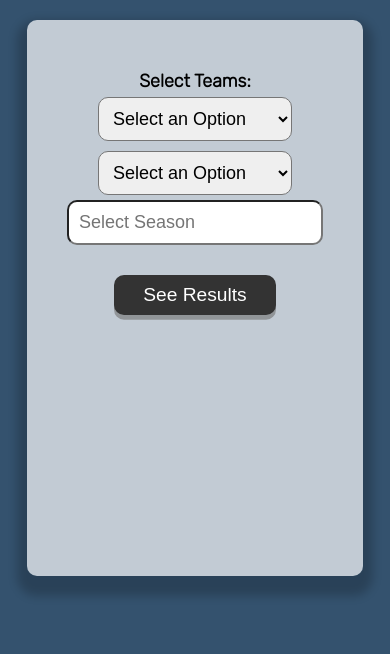
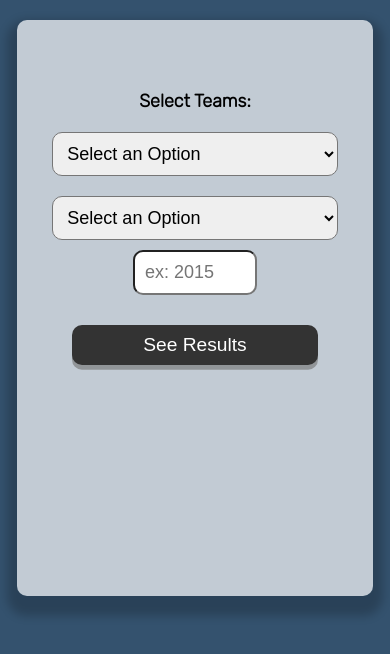
Before and after one commit to leobeta92/github.io, a plain HTML site: page index.html in a window 390 px wide. Drawn offline with Linux system fonts and the light colour scheme; a script that the page names is missing.

Commit message:
Cleaned up some styling. Improved mobile responsiveness for mid-size devices.

```diff
--- a/index.html
+++ b/index.html
@@ -37,7 +37,7 @@
     <option value="West Ham">West Ham United</option>
     <option value="Tottenham">Tottenham</option>
   </select>
-  <input type="text" id="chooseSeason" name="season" placeholder="Select Season">
+  <input type="number" step="1" id="chooseSeason" name="season" min="2010" max="2021" placeholder="ex: 2015">
   <button id="season">See Results</button>
 </form>
     </div>
--- a/style.css
+++ b/style.css
@@ -35,6 +35,10 @@ body {
     height: 34px;
     border-radius: 10px;
     margin: 0 auto;
+}
+
+input#chooseSeason {
+    width: 100px;
 }
 
 input {
@@ -166,12 +170,12 @@ button:active {
   }
 
 /* Screen adjust */
-@media screen and (max-width: 1000px) {
+@media screen and (max-width: 1200px) {
     .input-container {
-        width: 90%;
+        width: 95%;
         min-height: 60vh;
         margin: 20px auto;
-        padding: 25px 0px;
+        padding: 35px 0px;
         background-color: rgba(255, 255, 255, 0.7);
         box-shadow: 0 10px 10px 10px rgba(0, 0, 0, 0.2);
         border-radius: 10px;
@@ -179,14 +183,22 @@ button:active {
 
     .form {
         padding: 25px;
+        display: grid;
+
     }
 
     select {
         padding: 10px;
+        margin: 10px;
     }
 
     input {
         padding: 10px;
+    }
+
+    input#chooseSeason {
+        width: 100px;
+        margin: auto;
     }
 
     img {
```
Also changed, not shown: soccer-fixtures.js (renamed from soccer-fixtures-dynamic.js), 2 other files.
